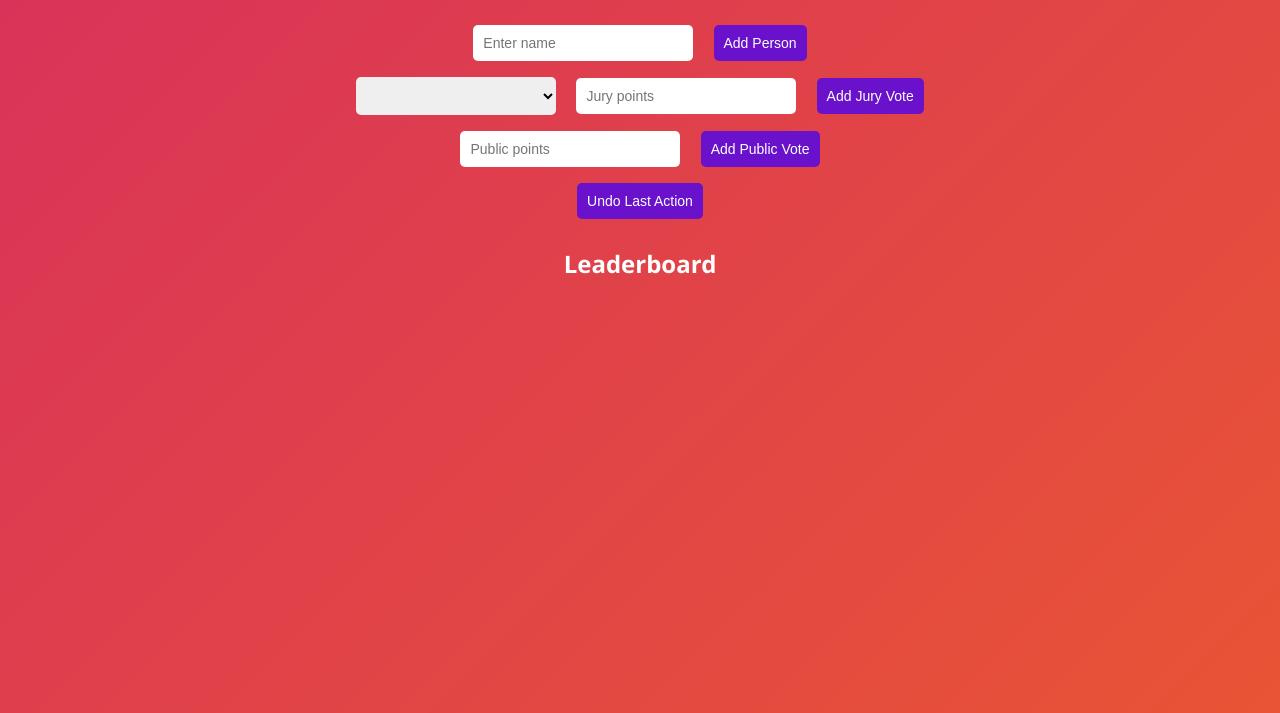
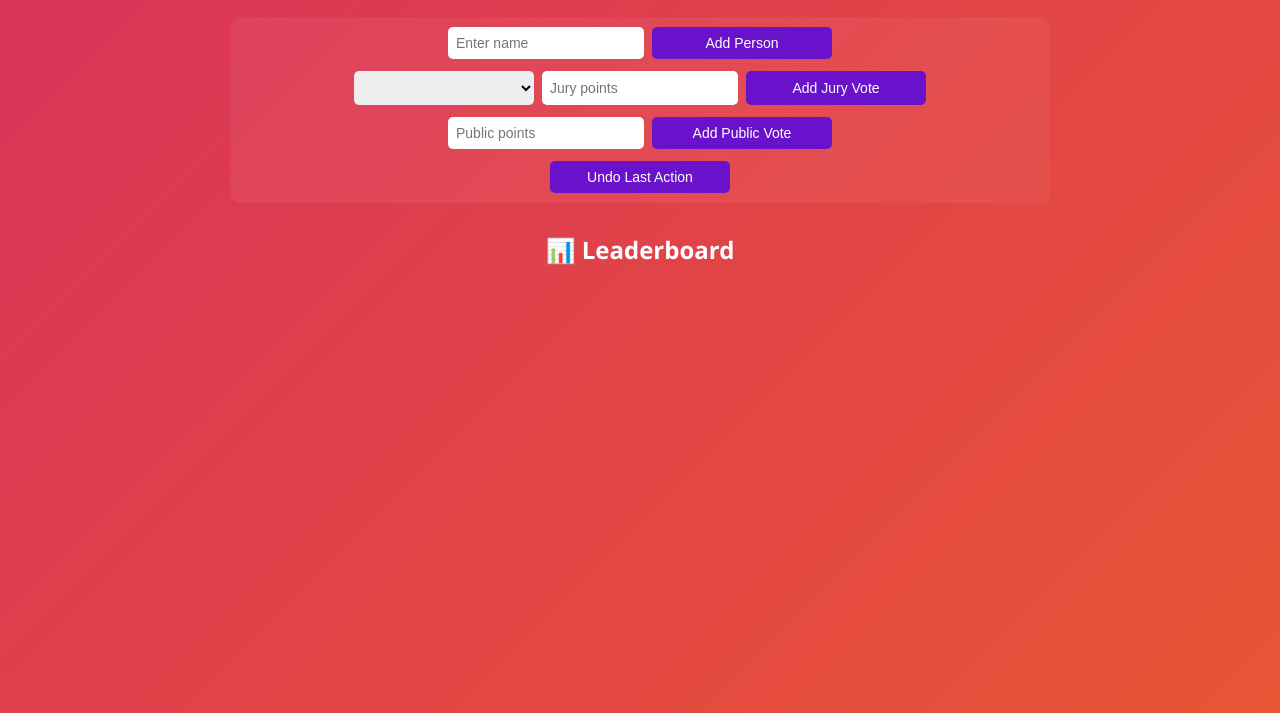
Before and after one commit to bacusmoa/scoreboard, a plain HTML site: page index.html in a window 1280 px wide. Shown: the part 87-800 px from the top of the page. Drawn offline with Linux system fonts and the light colour scheme.

Commit message:
Update index.html

```diff
--- a/index.html
+++ b/index.html
@@ -1,8 +1,8 @@
 <!DOCTYPE html>
 <html lang="en">
 <head>
-  <meta charset="UTF-8">
-  <meta name="viewport" content="width=device-width, initial-scale=1.0">
+  <meta charset="UTF-8" />
+  <meta name="viewport" content="width=device-width, initial-scale=1.0"/>
   <title>Scoreboard</title>
   <style>
     body {
@@ -23,15 +23,32 @@
     h1, h2 {
       margin-bottom: 20px;
     }
-    input, select, button {
+    #controls {
+      display: flex;
+      flex-direction: column;
+      gap: 12px;
+      max-width: 800px;
+      margin: 0 auto 30px auto;
       padding: 10px;
-      margin: 8px;
+      background: rgba(255, 255, 255, 0.05);
+      border-radius: 10px;
+    }
+    .control-group {
+      display: flex;
+      flex-wrap: wrap;
+      gap: 8px;
+      justify-content: center;
+    }
+    .control-group input,
+    .control-group select,
+    .control-group button {
+      flex: 1 1 auto;
+      min-width: 120px;
+      max-width: 180px;
+      padding: 8px;
+      font-size: 14px;
       border: none;
       border-radius: 5px;
-      font-size: 14px;
-    }
-    input, select {
-      width: 200px;
     }
     button {
       background-color: #6a11cb;
@@ -77,27 +94,26 @@
 <body>
   <h1>🎤 Scoreboard Voting</h1>
 
-  <div>
+  <div id="controls">
+    <div class="control-group">
       <input id="personName" type="text" placeholder="Enter name" />
       <button onclick="addPerson()">Add Person</button>
     </div>
-
-  <div>
+    <div class="control-group">
       <select id="sharedNameSelect"></select>
       <input id="juryPoints" type="number" placeholder="Jury points" min="1" />
       <button onclick="addJuryVote()">Add Jury Vote</button>
     </div>
-
-  <div>
+    <div class="control-group">
       <input id="publicPoints" type="number" placeholder="Public points" />
       <button onclick="addPublicVote()">Add Public Vote</button>
     </div>
-
-  <div>
+    <div class="control-group">
       <button onclick="undoLastAction()">Undo Last Action</button>
     </div>
+  </div>
 
-  <h2>Leaderboard</h2>
+  <h2>📊 Leaderboard</h2>
   <div id="scoreboard"></div>
 
   <script>
```
Lines whose indentation alone changed are shown as unchanged.
